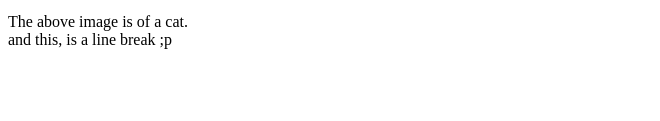
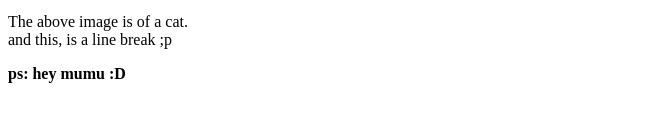
Before and after one commit to NUTROLLER/cartoon-hero, a plain HTML site: page test.html in a window 1280 px wide. Shown: the part 463-584 px from the top of the page, without its empty margins (0-660 px from the left). Drawn offline with Linux system fonts and the light colour scheme.

Commit message:
Temprary change

```diff
--- a/test.html
+++ b/test.html
@@ -11,5 +11,6 @@
 <br><button type="button" name="button"><a href="http://github.com" title="Redirects to Github.com"> Redirect to Github</a></button>
 <p>The above image is of a cat.<br>
   and this, is a line break ;p </p>
+  <b> ps: hey mumu :D</b>
 </body>
 </html>
```
